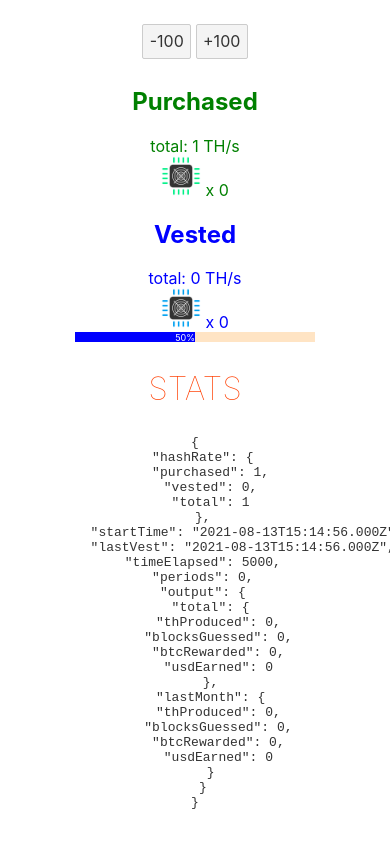
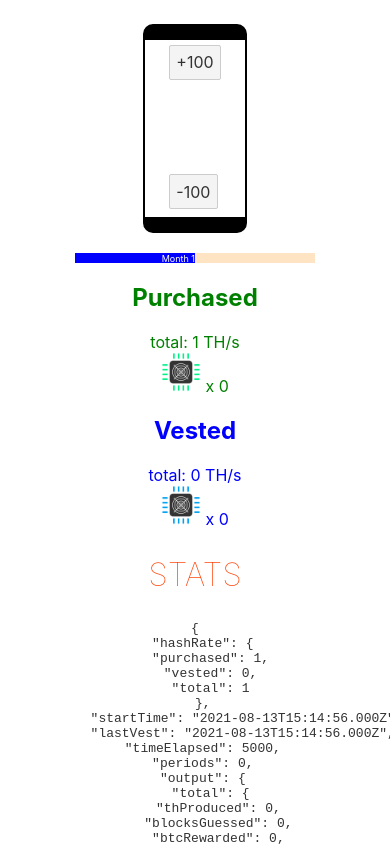
Before and after one commit to esaounkine/cloudmining-demo, a Svelte app: page / in a window 390 px wide. Shown: the top 846 px of the page. Built offline with nearby package versions, Linux system fonts and the light colour scheme; the HTML template or start-up script is replaced by a standard one.

Commit message:
Put control buttons in a smartphone

```diff
--- a/src/App.svelte
+++ b/src/App.svelte
@@ -6,6 +6,7 @@
   import Controls from "./components/control/Controls.svelte";
   import Farm from "./components/farm/Farm.svelte";
   import Period from "./components/period/Period.svelte";
+  import Smartphone from "./components/smartphone/Smartphone.svelte";
 
   const tick = () => {
     $state = reduce($state);
@@ -16,13 +17,13 @@
 </script>
 
 <main>
-  <Controls />
+  <Smartphone width={100} height={177}>
+    <Controls />
+  </Smartphone>
+
+  <Period />
 
   <Farm />
-
-  <div>
-    <Period />
-  </div>
 
   <Stats />
 </main>
--- a/src/components/control/BuyBtn.svelte
+++ b/src/components/control/BuyBtn.svelte
@@ -9,3 +9,9 @@
 </script>
 
 <button on:click={increase}>+{purchaseAmount}</button>
+
+<style>
+  button {
+    margin-top: 5px;
+  }
+</style>
--- a/src/components/control/ReleaseBtn.svelte
+++ b/src/components/control/ReleaseBtn.svelte
@@ -17,3 +17,10 @@
 <button on:click={() => decrease(purchaseAmount)}>
   -{purchaseAmount}
 </button>
+
+<style>
+  button {
+    position: absolute;
+    bottom: 0;
+  }
+</style>
--- a/src/components/period/Period.svelte
+++ b/src/components/period/Period.svelte
@@ -7,7 +7,7 @@
 <!-- <pie class={} /> -->
 <div class="outer">
     <div class="inner" style="width: {progress}%;">
-        <div class="progress">{progress}%</div>
+        <div class="progress">Month {$state.periods + 1}</div>
     </div>
 </div>
 
@@ -18,6 +18,7 @@
         position: relative;
         font-size: 9px;
         text-align: center;
+        margin: 20px 0;
     }
     .inner {
         position: absolute;
--- /dev/null
+++ b/src/components/smartphone/Smartphone.svelte
@@ -0,0 +1,31 @@
+<script lang="ts">
+  export let width: number;
+  export let height: number = 0;
+  if (!height) {
+    height = width * 1.77;
+  }
+</script>
+
+<div
+  class="smartphone"
+  style="width: {width}px; height: {height}px; border-width: {width /
+    6}px 2px; border-radius: {width / 10}px;">
+  <div class="content" style="width: {width}px; height: {height}px">
+    <slot />
+  </div>
+</div>
+
+<style>
+  /* The device with borders */
+  .smartphone {
+    position: relative;
+    margin: auto;
+    border: black solid;
+  }
+
+  /* The screen (or content) of the device */
+  .smartphone .content {
+    background: white;
+    position: relative;
+  }
+</style>
```
